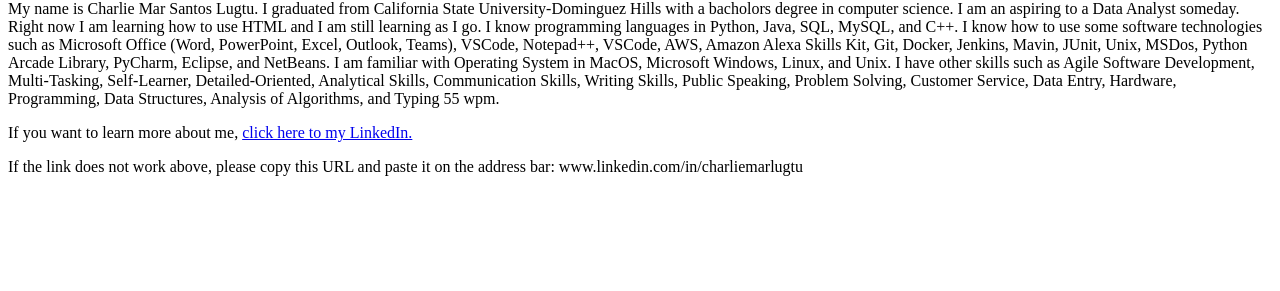
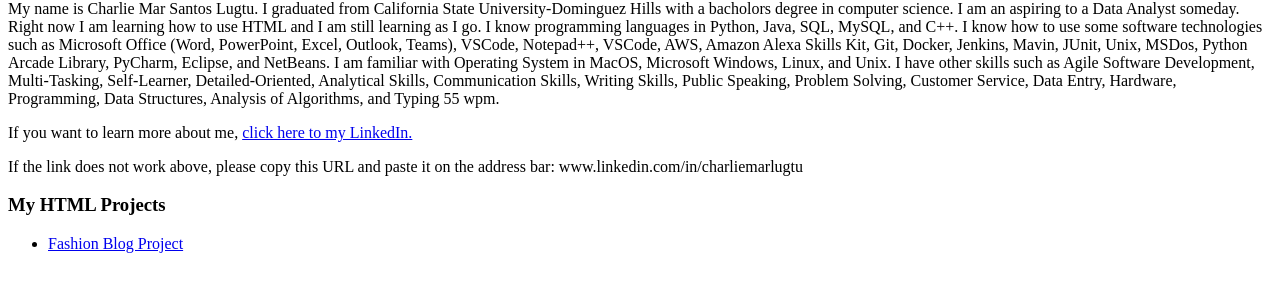
Before and after one commit to Charlie-Mar-Lugtu/AboutMe, a plain HTML site: page index.html in a window 1280 px wide. Shown: the part 237-528 px from the top of the page. Drawn offline with Linux system fonts and the light colour scheme.

Commit message:
Add files via upload

```diff
--- a/index.html
+++ b/index.html
@@ -41,5 +41,12 @@
 		if you want to know more about me.</p>-->
 
 	</div>
+	<div id="My HTML projects">
+		<h3>My HTML Projects</h3>
+		<ul>
+			<li><a href="./fashion_blog.html" target="_blank">
+			Fashion Blog Project</a></li>
+		</ul>
+	</div>
  </body>
 </html>
```
Also changed, not shown: 1 other file.
